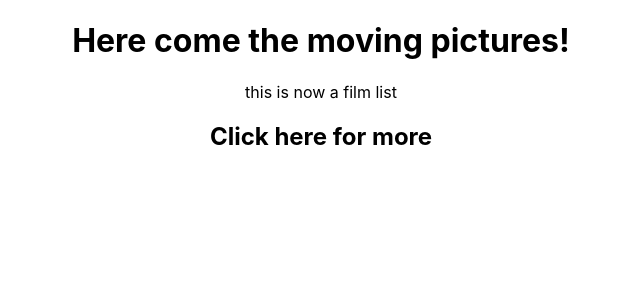
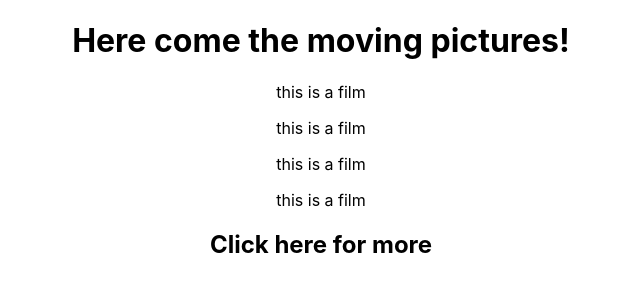
Before and after one commit to DeuterGraves/upcoming_film_releases_react, a React (Create React App) app: page / in a window 1280 px wide. Shown: the top 300 px of the page, without its empty margins (319-959 px from the left). Built offline with nearby package versions, Linux system fonts and the light colour scheme.

Commit message:
and now to build back up

```diff
--- a/src/components/Film.js
+++ b/src/components/Film.js
@@ -0,0 +1,15 @@
+import React, {Component, Fragment} from 'react';
+
+class Film extends Component{
+
+  render(){
+    return(
+      <Fragment>
+      <p> this is a film</p>
+      </Fragment>
+    )
+  }
+
+}
+
+export default Film
--- a/src/components/FilmList.js
+++ b/src/components/FilmList.js
@@ -1,10 +1,16 @@
 import React, {Component} from 'react';
+import Film from './Film.js'
 
 class FilmList extends Component{
 
   render(){
     return(
-      <p> this is now a film list</p>
+      <div>
+      <Film />
+      <Film />
+      <Film />
+      <Film />
+      </div>
     )
   }
 }
```
